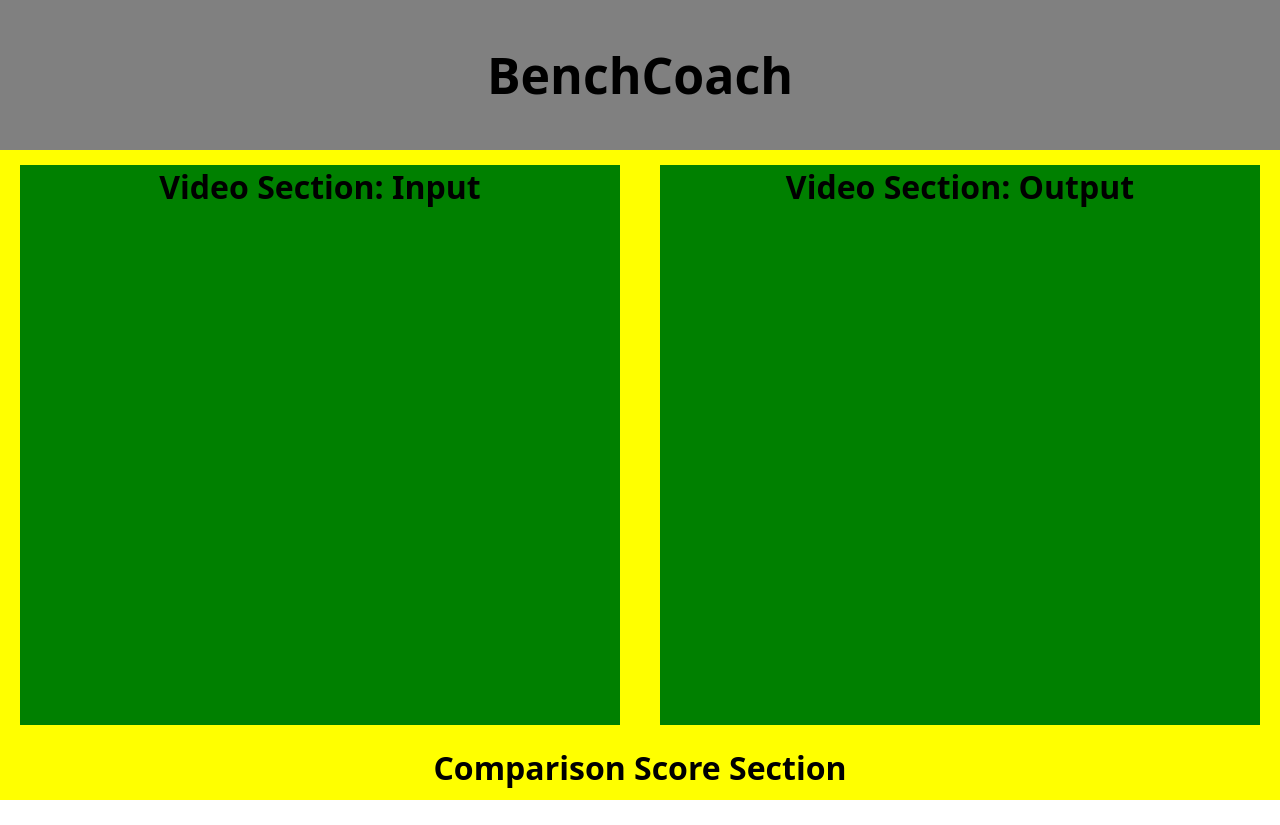
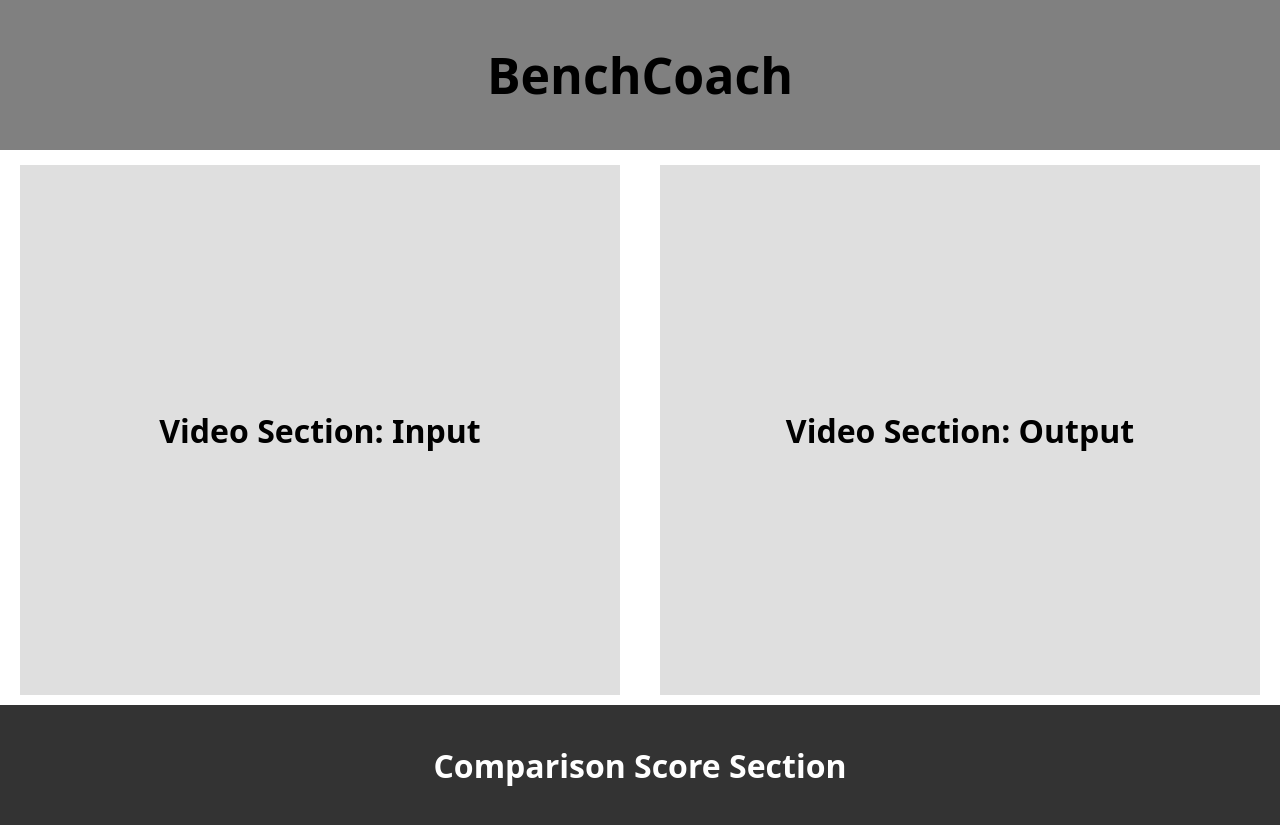
Before and after one commit to jhein1892/3D_pose_modeling, a React (Create React App) app in the folder front/: page / in a window 1280 px wide. Before the commit the page ends 800 px from the top, so only its background shows below. Built offline with nearby package versions, Linux system fonts and the light colour scheme.

Commit message:
did a little bit of styling for the comparison score section

```diff
--- a/front/src/components/main.js
+++ b/front/src/components/main.js
@@ -11,7 +11,7 @@ export default function MainPage()
                 <VideoSection type={"Input"}/>
                 <VideoSection type={"Output"}/>
             </div>
-            <div>
+            <div className="comparison_wrapper">
                 <h1>Comparison Score Section</h1>
             </div>
 
--- a/front/src/styles/Main.sass
+++ b/front/src/styles/Main.sass
@@ -1,11 +1,21 @@
 .main_wrapper
-    background: yellow
     min-height: calc(100vh - 150px)
+    margin-top: 15px
 
     .input_wrapper
         display: flex
         flex-direction: row
         width: 100%
+        height: calc(85vh - 150px)
         margin: auto
         justify-content: space-around
         align-items: center
+
+    .comparison_wrapper
+        margin-top: 10px
+        display: flex
+        height: 15vh
+        justify-content: center
+        align-items: center
+        background: #333333
+        color: white
--- a/front/src/styles/Video.sass
+++ b/front/src/styles/Video.sass
@@ -1,7 +1,9 @@
 .video_wrapper
     width: 600px
-    background: green
-    height: 70vh
-    margin-top: 15px
+    background: #dfdfdf
+    height: 100%
+    display: flex
+    align-items: center
+    justify-content: center
     h1
         margin: 0
```
